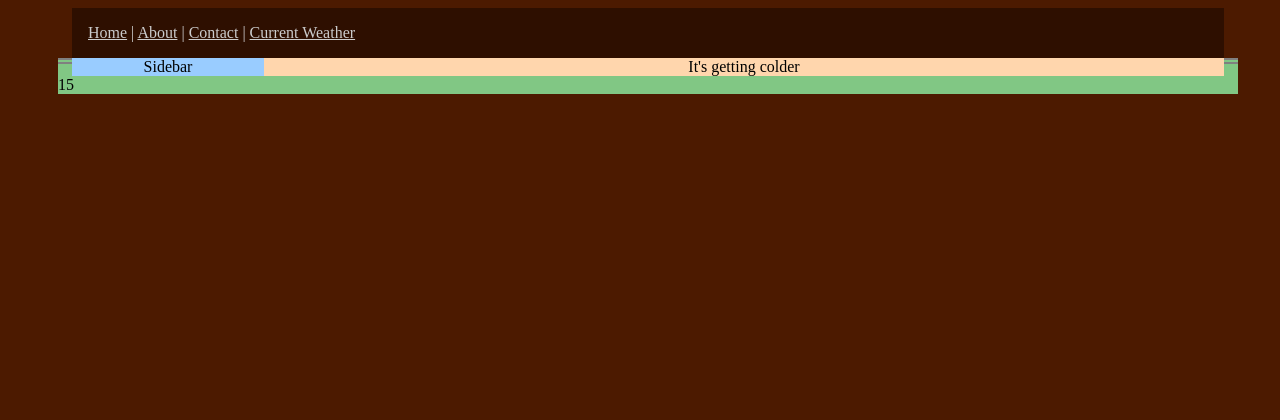
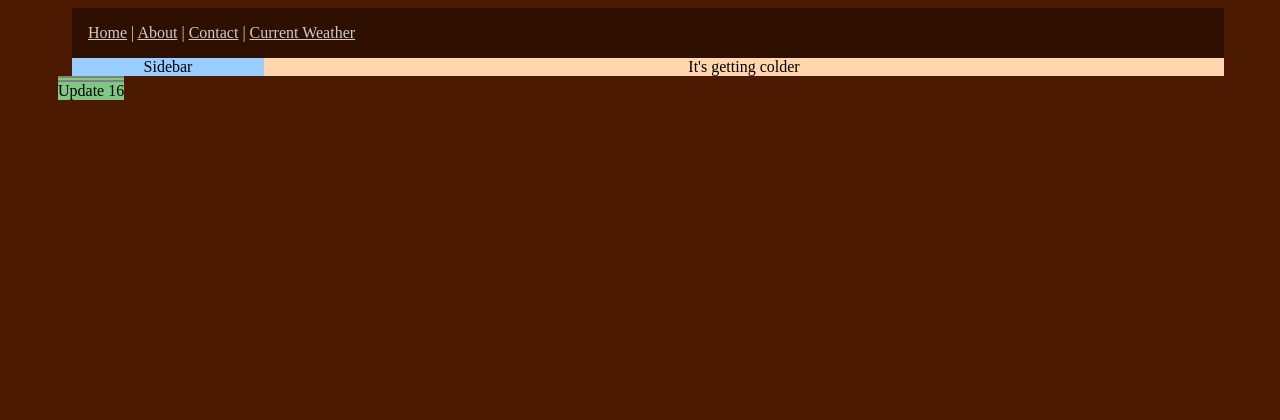
Before and after one commit to demidude93/demidude93.github.io, a PHP site: page /welcome/index.html in a window 1280 px wide. Shown: the top 420 px of the page. Run offline with PHP 8.4, Linux system fonts and the light colour scheme.

Commit message:
float footer left

```diff
--- a/welcome/index.html
+++ b/welcome/index.html
@@ -35,7 +35,7 @@
 
 				<div class="POS-container">
 					<div class="POS">
-						15
+						Update 16
 					</div>
 				</div>
 			</div>
--- a/welcome/welcome.css
+++ b/welcome/welcome.css
@@ -54,4 +54,5 @@ html, body{
 	background-color: #81c784;
 	border-top:6px double gray;
 	margin:0 50px;
+	float:left;
 }
```
